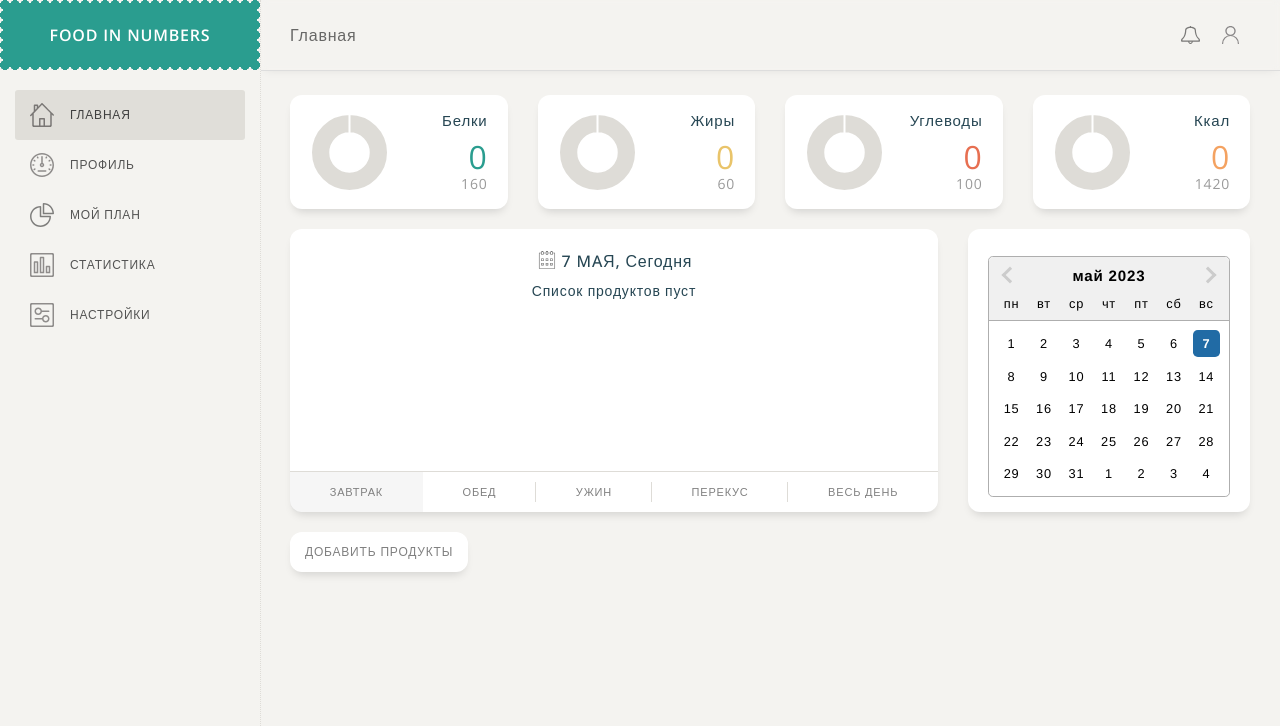
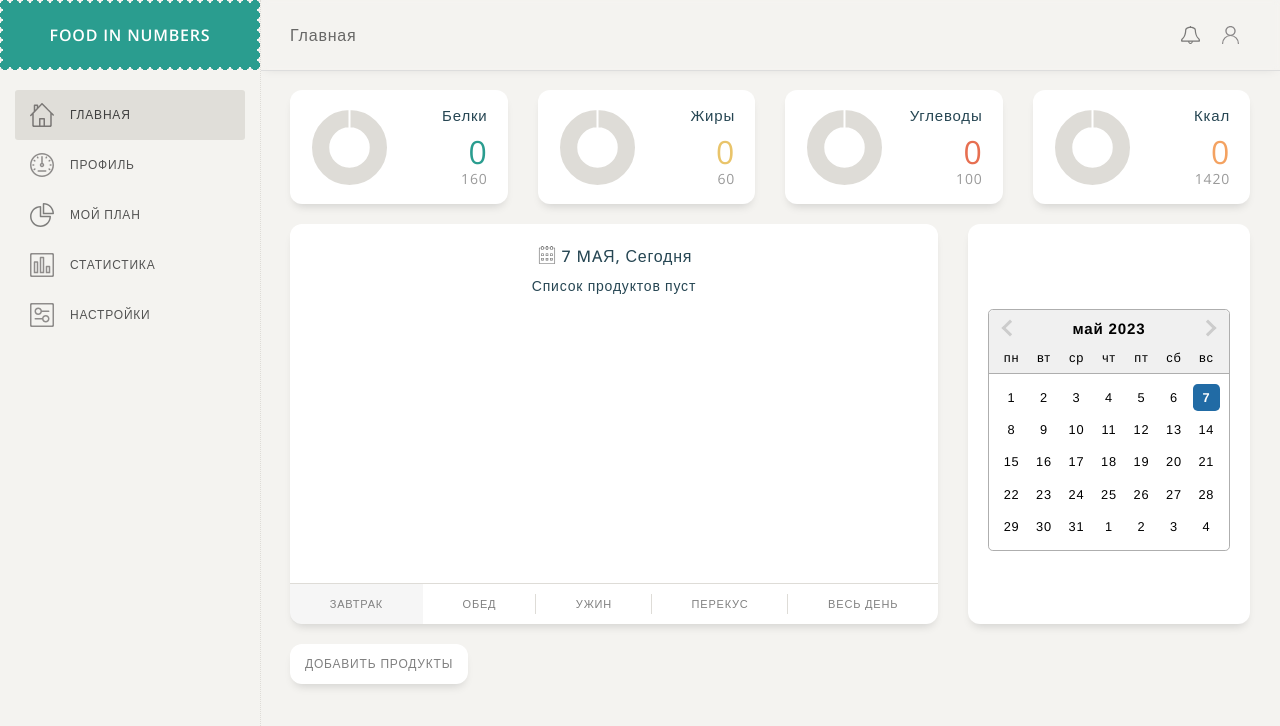
Before and after one commit to romanver777/foodinn, a React app: page / in a window 1280 px wide. Shown: the top 726 px of the page. Built offline with nearby package versions, Linux system fonts and the light colour scheme.

Commit message:
fix styles

```diff
--- a/src/components/app/app.module.scss
+++ b/src/components/app/app.module.scss
@@ -18,8 +18,8 @@
   }
 }
 .content {
-  padding: 0 15px 30px;
-  margin-top: 95px;
+  padding: 0 15px 15px;
+  margin-top: 90px;
   position: relative;
 
   @media screen and (max-width: $width-m) {
@@ -42,4 +42,8 @@
   @media screen and (max-width: $width-xs) {
     padding: 0 10px 10px;
   }
+
+  @media screen and (max-width: 400px) {
+    margin-top: 75px;
+  }
 }
--- a/src/components/card/card.module.scss
+++ b/src/components/card/card.module.scss
@@ -5,6 +5,8 @@
   justify-content: center;
   align-items: center;
   width: 25%;
+  height: 400px;
+  max-height: 400px;
   flex-grow: 1;
   margin: 0 15px 20px;
   border-radius: 12px;
@@ -31,6 +33,10 @@
   }
   @media screen and (max-width: $width-xs) {
     margin: 0 3px 20px;
+  }
+  @media screen and (max-width: 400px) and (max-height: 668px) {
+    max-height: 350px;
+    margin-bottom: 10px;
   }
 }
 ._flip {
@@ -70,6 +76,7 @@
 .wrapper_col {
   flex-direction: column;
   justify-content: start;
+  overflow: hidden;
 }
 .qwewqe {
   position: absolute;
--- a/src/components/main-page/datepicker.css
+++ b/src/components/main-page/datepicker.css
@@ -26,6 +26,18 @@
   .react-datepicker__day-name {
     width: 1.8rem;
     line-height: 1.8rem;
+  }
+}
+@media screen and (max-width: 768px) {
+  .react-datepicker__day,
+  .react-datepicker__day-name {
+    width: 2.5rem;
+  }
+}
+@media screen and (max-width: 370px) {
+  .react-datepicker__day,
+  .react-datepicker__day-name {
+    width: 1.8rem;
   }
 }
 .react-datepicker__day:hover {
--- a/src/components/main-page/main-page.module.scss
+++ b/src/components/main-page/main-page.module.scss
@@ -176,7 +176,7 @@ input[type="number"] {
 }
 input[type="number"]::-webkit-outer-spin-button,
 input[type="number"]::-webkit-inner-spin-button {
-  -webkit-appearance: none; // Yeah, yeah everybody write about it
+  -webkit-appearance: none;
 }
 
 input[type="number"],
--- a/src/components/table-nutrients/table-nutrients.module.scss
+++ b/src/components/table-nutrients/table-nutrients.module.scss
@@ -38,6 +38,19 @@
   width: 100%;
   height: auto;
   margin-bottom: 50px;
+  overflow-y: auto;
+
+  &::-webkit-scrollbar {
+    width: 5px;
+  }
+  &::-webkit-scrollbar-track {
+    background-color: rgba(211, 211, 211, 0.5);
+    border-radius: 9px;
+  }
+  &::-webkit-scrollbar-thumb {
+    box-shadow: inset 0 0 6px rgba(0, 0, 0, 0.2);
+    border-radius: 9px;
+  }
 }
 .footer{
   border-top: 1px solid $gray;
```
